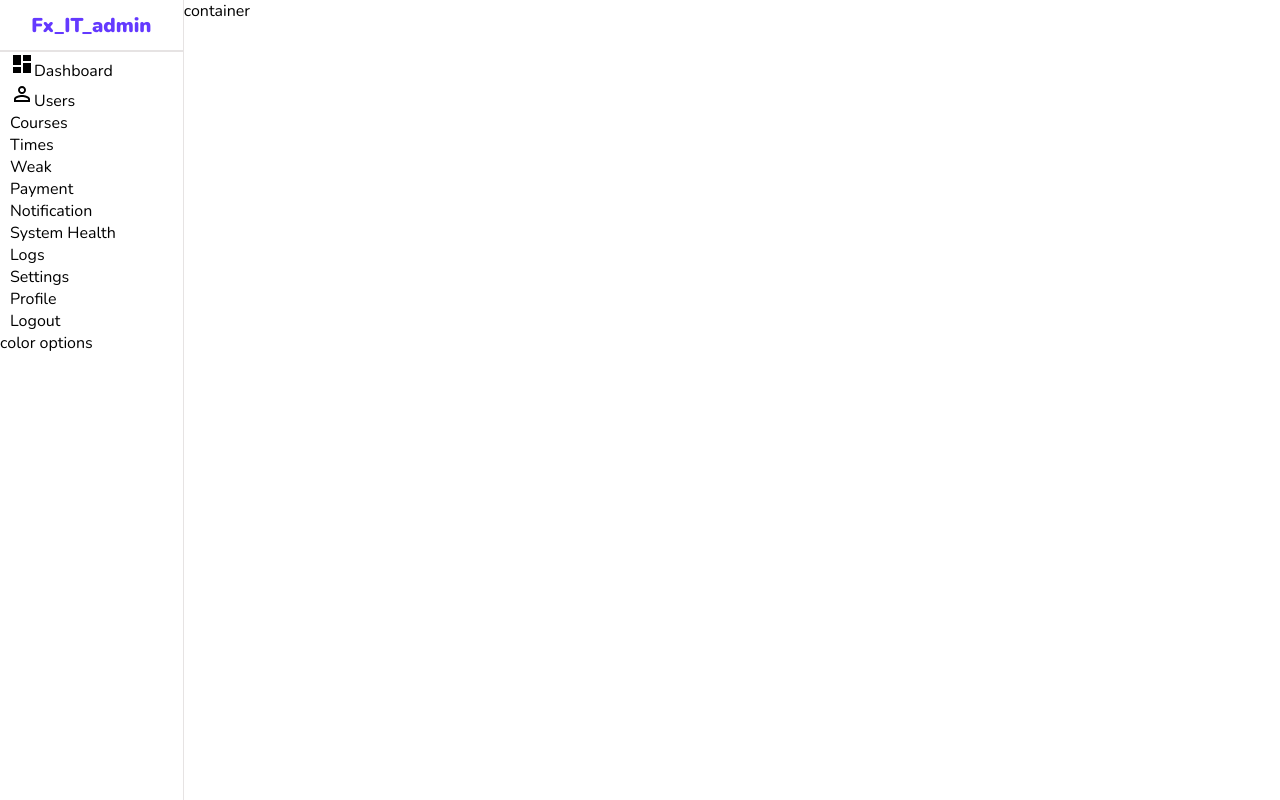
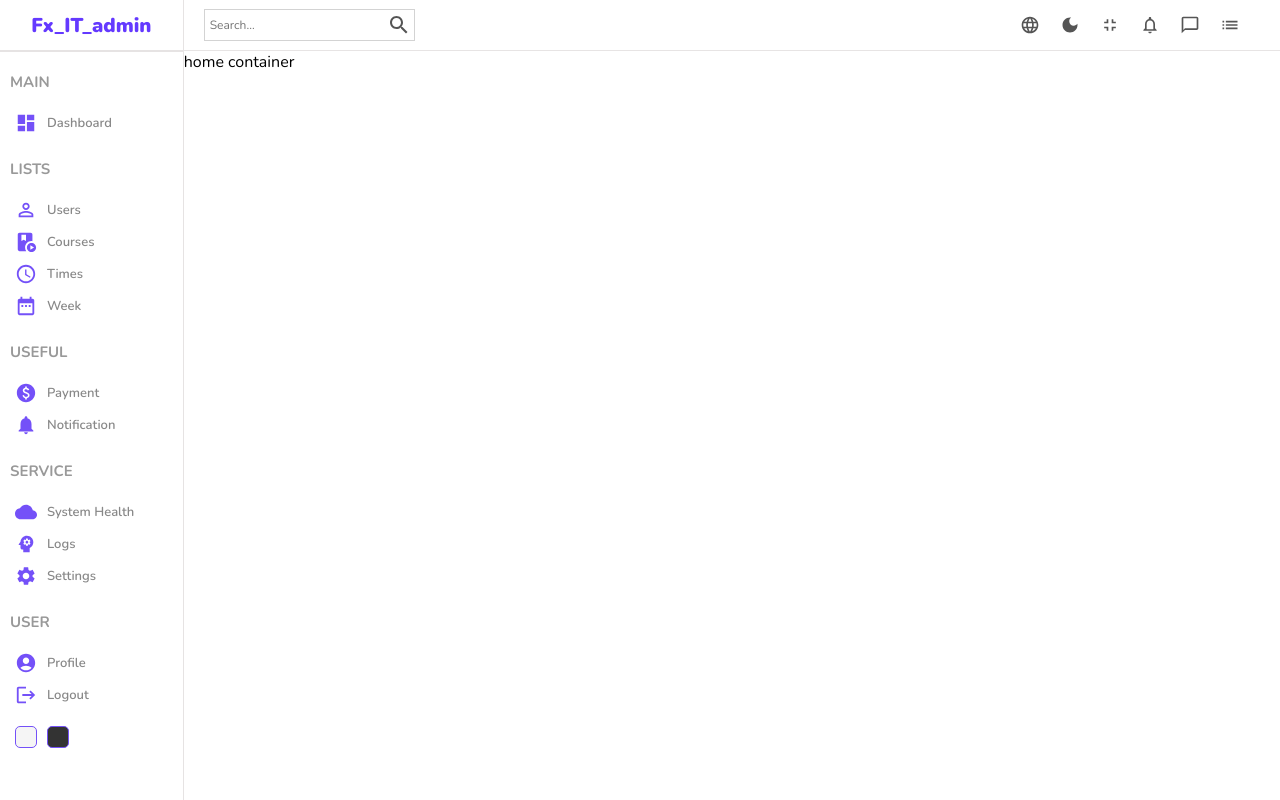
Before and after one commit to BEKZOD-VALIEV/admin_dashboard, a React (Create React App) app: page / in a window 1280 px wide. Built offline with nearby package versions, Linux system fonts and the light colour scheme; the HTML template or start-up script is replaced by a standard one.

Commit message:
added new icons and navbar

```diff
--- a/src/components/navbar/Navbar.jsx
+++ b/src/components/navbar/Navbar.jsx
@@ -1,8 +1,43 @@
 import "./navbar.scss"
+import SearchOutlinedIcon from "@mui/icons-material/SearchOutlined"
+import LanguageIcon from '@mui/icons-material/Language';
+import DarkModeIcon from '@mui/icons-material/DarkMode';
+import FullscreenExitIcon from '@mui/icons-material/FullscreenExit';
+import NotificationsNoneIcon from '@mui/icons-material/NotificationsNone';
+import ChatBubbleOutlineIcon from '@mui/icons-material/ChatBubbleOutline';
+import ListIcon from '@mui/icons-material/List';
 
 const Navbar = () => {
   return (
-    <div className='navbar'>Navbar</div>
+    <div className='navbar'>
+      <div className="wrapper">
+        <div className="search">
+          <input type="text" placeholder="Search..." />
+          <SearchOutlinedIcon />
+
+        </div>
+        <div className="items">
+          <div className="item">
+            <LanguageIcon className="icon"/>
+          </div>
+          <div className="item">
+            <DarkModeIcon className="icon"/>
+          </div>
+          <div className="item">
+            <FullscreenExitIcon className="icon"/>
+          </div>
+          <div className="item">
+            <NotificationsNoneIcon className="icon"/>
+          </div>
+          <div className="item">
+            <ChatBubbleOutlineIcon className="icon"/>
+          </div>
+          <div className="item">
+            <ListIcon className="icon"/>
+          </div>
+        </div>
+      </div>
+    </div>
   )
 }
 
--- a/src/components/navbar/navbar.scss
+++ b/src/components/navbar/navbar.scss
@@ -0,0 +1,48 @@
+.navbar {
+  height: 50px;
+  border-bottom: 0.5px solid rgb(231, 228, 228);
+  display: flex;
+  align-items: center;
+  font-size: 14px;
+  color: #555;
+
+  .wrapper {
+    width: 100%;
+    padding: 20px;
+    display: flex;
+    align-items: center;
+    justify-content: space-between;
+
+    .search {
+      display: flex;
+      align-items: center;
+      border: 0.5px solid lightgray;
+      padding: 3px;
+
+      input {
+        border: none;
+        outline: none;
+        background: transparent;
+
+        &::placeholder {
+          font-size: 12px;
+        }
+      }
+    }
+
+    .items {
+      display: flex;
+      align-items: center;
+
+      .item {
+        display: flex;
+        align-items: center;
+        margin-right: 20px;
+
+        .icon {
+          font-size: 20px;
+        }
+      }
+    }
+  }
+}
--- a/src/components/sidebar/Sidebar.jsx
+++ b/src/components/sidebar/Sidebar.jsx
@@ -1,4 +1,14 @@
 import PersonOutlineOutlinedIcon from '@mui/icons-material/PersonOutlineOutlined';
+import PlayLessonIcon from '@mui/icons-material/PlayLesson';
+import AccessTimeIcon from '@mui/icons-material/AccessTime';
+import DateRangeIcon from '@mui/icons-material/DateRange';
+import PaidIcon from '@mui/icons-material/Paid';
+import NotificationsIcon from '@mui/icons-material/Notifications';
+import CloudIcon from '@mui/icons-material/Cloud';
+import PsychologyIcon from '@mui/icons-material/Psychology';
+import SettingsIcon from '@mui/icons-material/Settings';
+import AccountCircleIcon from '@mui/icons-material/AccountCircle';
+import LogoutIcon from '@mui/icons-material/Logout';
 import "./sidebar.scss";
 import DashboardIcon from "@mui/icons-material/Dashboard";
 
@@ -11,57 +21,65 @@ const Sidebar = () => {
       <hr />
       <div className="center">
         <ul>
+          <p className="title">MAIN</p>
           <li>
             <DashboardIcon className="icon" />
             <span>Dashboard</span>
           </li>
+          <p className="title">LISTS</p>
           <li>
             <PersonOutlineOutlinedIcon className="icon" />
             <span>Users</span>
           </li>
           <li>
-            {/* <PersonOutlineIcon className="icon" /> */}
+            <PlayLessonIcon className="icon" />
             <span>Courses</span>
           </li>
           <li>
-            {/* <PersonOutlineIcon className="icon" /> */}
+            <AccessTimeIcon className="icon" />
             <span>Times</span>
           </li>
           <li>
-            {/* <PersonOutlineIcon className="icon" /> */}
-            <span>Weak</span>
+            <DateRangeIcon className="icon" />
+            <span>Week</span>
           </li>
+          <p className="title">USEFUL</p>
           <li>
-            {/* <PersonOutlineIcon className="icon" /> */}
+            <PaidIcon className="icon" />
             <span>Payment</span>
           </li>
           <li>
-            {/* <PersonOutlineIcon className="icon" /> */}
+            <NotificationsIcon className="icon" />
             <span>Notification</span>
           </li>
+          <p className="title">SERVICE</p>
           <li>
-            {/* <PersonOutlineIcon className="icon" /> */}
+            <CloudIcon className="icon" />
             <span>System Health</span>
           </li>
           <li>
-            {/* <PersonOutlineIcon className="icon" /> */}
+            <PsychologyIcon className="icon" />
             <span>Logs</span>
           </li>
           <li>
-            {/* <PersonOutlineIcon className="icon" /> */}
+            <SettingsIcon className="icon" />
             <span>Settings</span>
           </li>
+          <p className="title">USER</p>
           <li>
-            {/* <PersonOutlineIcon className="icon" /> */}
+            <AccountCircleIcon className="icon" />
             <span>Profile</span>
           </li>
           <li>
-            {/* <PersonOutlineIcon className="icon" /> */}
+            <LogoutIcon className="icon" />
             <span>Logout</span>
           </li>
         </ul>
       </div>
-      <div className="bottom">color options</div>
+      <div className="bottom">
+        <div className="colorOption"></div>
+        <div className="colorOption"></div>
+      </div>
     </div>
   );
 };
--- a/src/components/sidebar/sidebar.scss
+++ b/src/components/sidebar/sidebar.scss
@@ -27,5 +27,61 @@
       margin: 0;
       padding: 0;
     }
+
+    .title {
+      font-size: 15px;
+      font-weight: bold;
+      color: #999;
+      margin-top: 20px;
+      margin-bottom: 15px;
+    }
+
+    li {
+      display: flex;
+      align-items: center;
+      padding: 5px;
+      cursor: pointer;
+
+      &:hover {
+        background-color: #ece8ff;
+      }
+
+      .icon {
+        font-size: 22px;
+        color: #7451f8;
+      }
+
+      span {
+        font-size: 13px;
+        font-weight: 600;
+        color: #888;
+        margin-left: 10px;
+      }
+    }
+  }
+
+  .bottom {
+    display: flex;
+    align-items: center;
+    margin: 10px;
+
+    .colorOption {
+      width: 20px;
+      height: 20px;
+      border-radius: 5px;
+      border: 1px solid #7451f8;
+      cursor: pointer;
+      margin: 5px;
+
+      &:nth-child(1) {
+        background-color: whitesmoke;
+      }
+      &:nth-child(2) {
+        background-color: #333;
+      }
+      &:nth-child(3) {
+        background-color: darkblue;
+      }
+    }
   }
 }
--- a/src/pages/home/Home.jsx
+++ b/src/pages/home/Home.jsx
@@ -1,11 +1,15 @@
-import Sidebar from "../../components/sidebar/Sidebar"
+import Sidebar from "../../components/sidebar/Sidebar";
+import Navbar from "../../components/navbar/Navbar";
 import "./home.scss"
 
 const Home = () => {
   return (
     <div className="home">
         <Sidebar />
-        <div className="homeContainer">container</div>
+        <div className="homeContainer">
+          <Navbar/>
+          home container
+        </div>
     </div>
   )
 }
```
